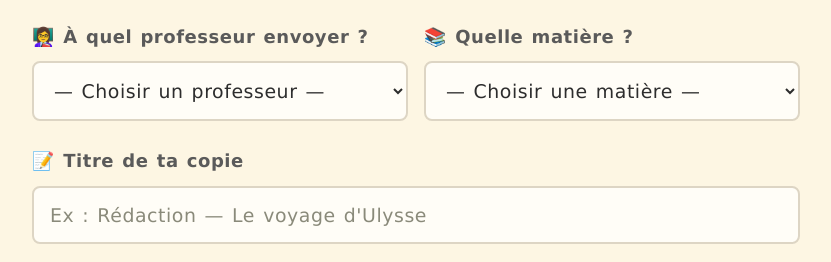
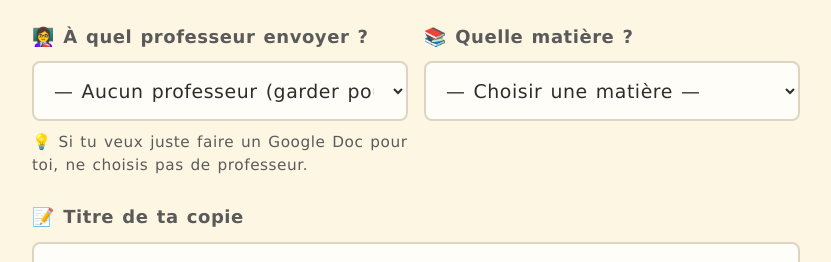
Before and after one commit to florentboullier/dictascol, a plain HTML site: page index.html in a window 1280 px wide. Shown: the part 113-375 px from the top of the page, without its empty margins (224-1055 px from the left). Drawn offline with Linux system fonts and the light colour scheme; a web font is replaced by a local one.

Commit message:
Add helper message under teacher selector for personal Google Docs

```diff
--- a/index.html
+++ b/index.html
@@ -59,8 +59,9 @@
         <div class="section">
           <label for="teacher-select" class="label">👩‍🏫 À quel professeur envoyer ?</label>
           <select id="teacher-select" class="select-input">
-            <option value="">— Choisir un professeur —</option>
+            <option value="">— Aucun professeur (garder pour moi) —</option>
           </select>
+          <p class="field-hint">💡 Si tu veux juste faire un Google Doc pour toi, ne choisis pas de professeur.</p>
         </div>
 
         <div class="section">
--- a/style.css
+++ b/style.css
@@ -397,6 +397,13 @@ body {
 
 .input-title::placeholder {
   color: var(--text-muted);
+}
+
+.field-hint {
+  font-size: 0.85rem;
+  color: var(--text-secondary);
+  line-height: 1.5;
+  margin-top: 2px;
 }
 
 /* ---------- RECORDING AREA ---------- */
```
